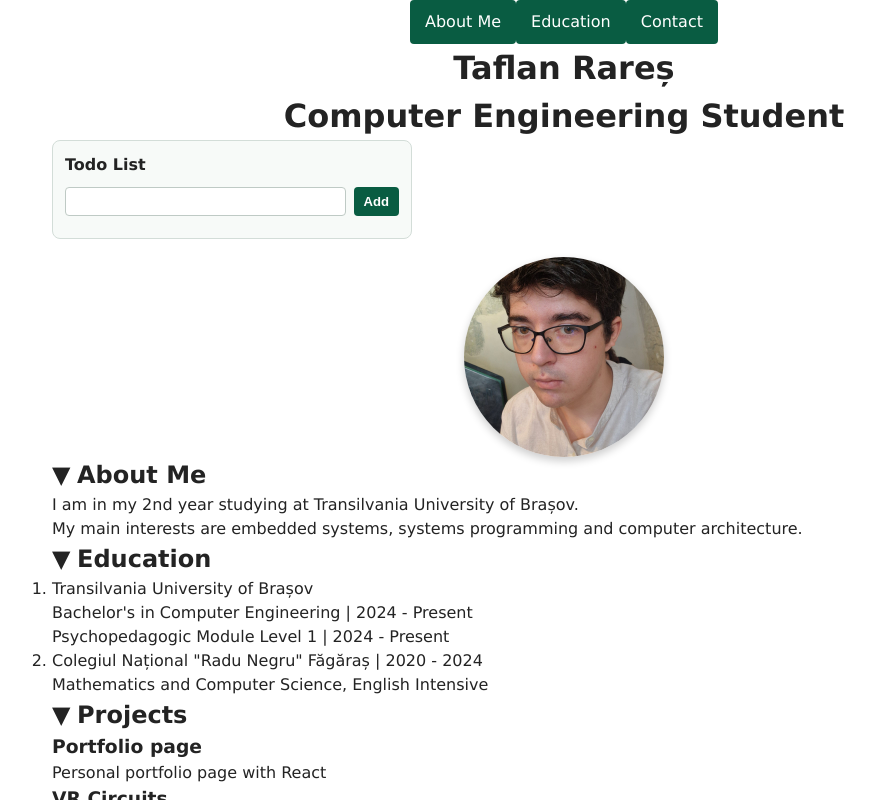
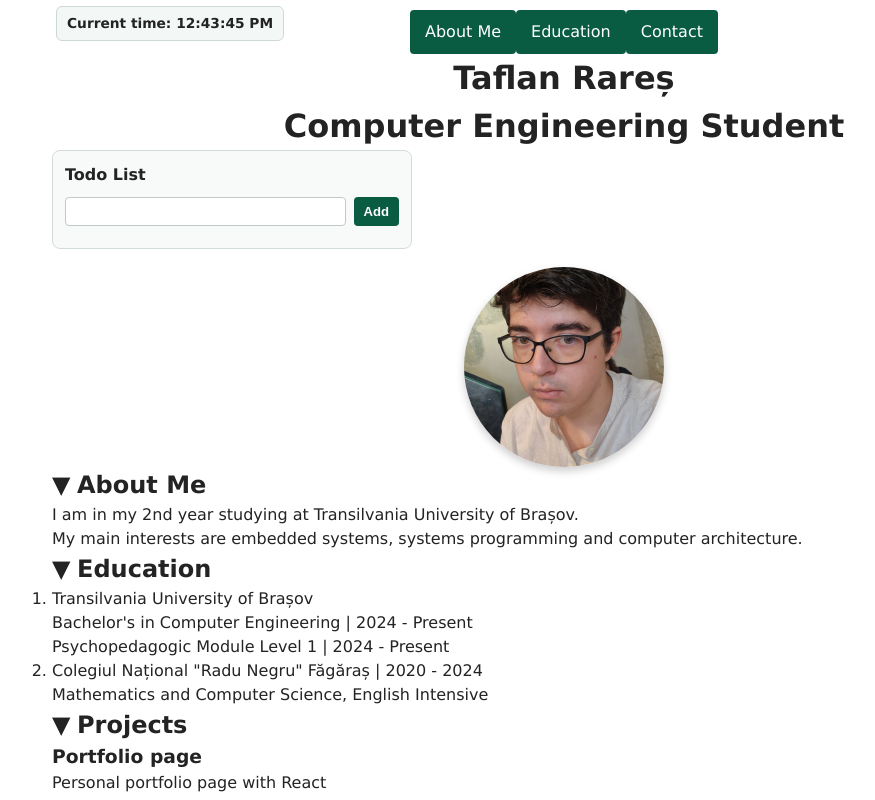
Before and after one commit to TaflanRares/web-programming-laboratory, a React (Vite) app: page / in a window 1280 px wide. Shown: the top 800 px of the page, without its empty margins (76-951 px from the left). Built offline with nearby package versions, Linux system fonts and the light colour scheme.

Commit message:
Lab 5 added simple clock

```diff
--- a/src/App.css
+++ b/src/App.css
@@ -10,6 +10,34 @@ header,
 main,
 footer {
   width: 100%;
+}
+
+.site-header {
+  position: relative;
+  text-align: center;
+  padding-top: 10px;
+}
+
+.header-clock-wrap {
+  position: absolute;
+  top: 6px;
+  left: 0;
+  margin-left: 4px;
+  padding: 6px 10px;
+  border-radius: 6px;
+  border: 1px solid #cdd9d4;
+  background-color: #f3f8f6;
+}
+
+.header-clock-wrap p {
+  margin: 0;
+  font-size: 0.86rem;
+  font-weight: 600;
+}
+
+body.dark-mode .header-clock-wrap {
+  border-color: #46544e;
+  background-color: #37413d;
 }
 
 main h2,
@@ -234,6 +262,18 @@ body.dark-mode .clicker-item-card {
 }
 
 @media (max-width: 768px) {
+  .site-header {
+    display: flex;
+    flex-direction: column;
+    align-items: center;
+  }
+
+  .header-clock-wrap {
+    position: static;
+    align-self: flex-start;
+    margin: 0 0 10px;
+  }
+
   nav ul {
     display: flex;
     justify-content: center;
--- a/src/App.jsx
+++ b/src/App.jsx
@@ -3,7 +3,8 @@ import './App.css'
 
 import Card from './components/Card.jsx';
 import Clicker from './components/Clicker.jsx';
-import TodoList from './components/TodoList.jsx';
+import ToDoList from './components/ToDoList.jsx';
+import Clock from './components/Clock.jsx';
 
 const projects = [
   { title: "Portfolio page", description: "Personal portfolio page with React" },
@@ -14,7 +15,10 @@ const projects = [
 function App() {
   return (
     <>
-      <header style={{ textAlign: 'center' }}>
+      <header className="site-header">
+        <div className="header-clock-wrap">
+          <Clock />
+        </div>
         <nav>
           <ul>
             <li><a href="#about">About Me</a></li>
@@ -27,7 +31,7 @@ function App() {
       </header>
       <main>
         <section id="about">
-          <TodoList/>
+          <ToDoList/>
           <img className="profile-image" src={profilePicture} alt="Taflan Rareș" width="200" loading="lazy" />
           <h3 id="greeting"></h3>
           <h2>About Me</h2>
--- /dev/null
+++ b/src/components/Clock.jsx
@@ -0,0 +1,24 @@
+import { useState } from 'react';
+import { useEffect } from 'react';
+
+function Clock() {
+    const [time, setTime] = useState(new Date());
+    useEffect (
+        function() {
+            const intervalId = setInterval(function() {
+                setTime(new Date());
+            }, 1000);
+
+            return function() {
+                clearInterval(intervalId);
+            };
+        }
+    )
+    return (
+        <div>
+            <p>Current time: {time.toLocaleTimeString()}</p>
+        </div>
+    );
+}
+
+export default Clock;
```
